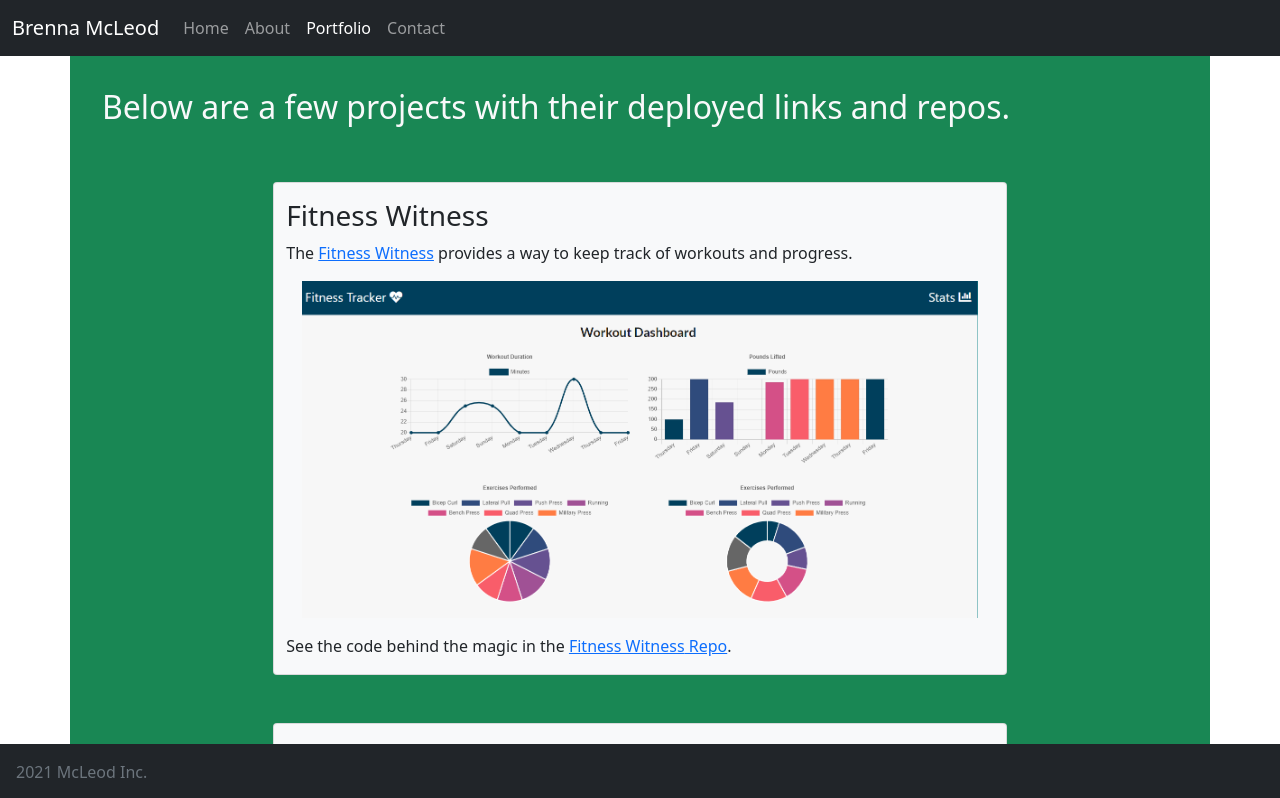
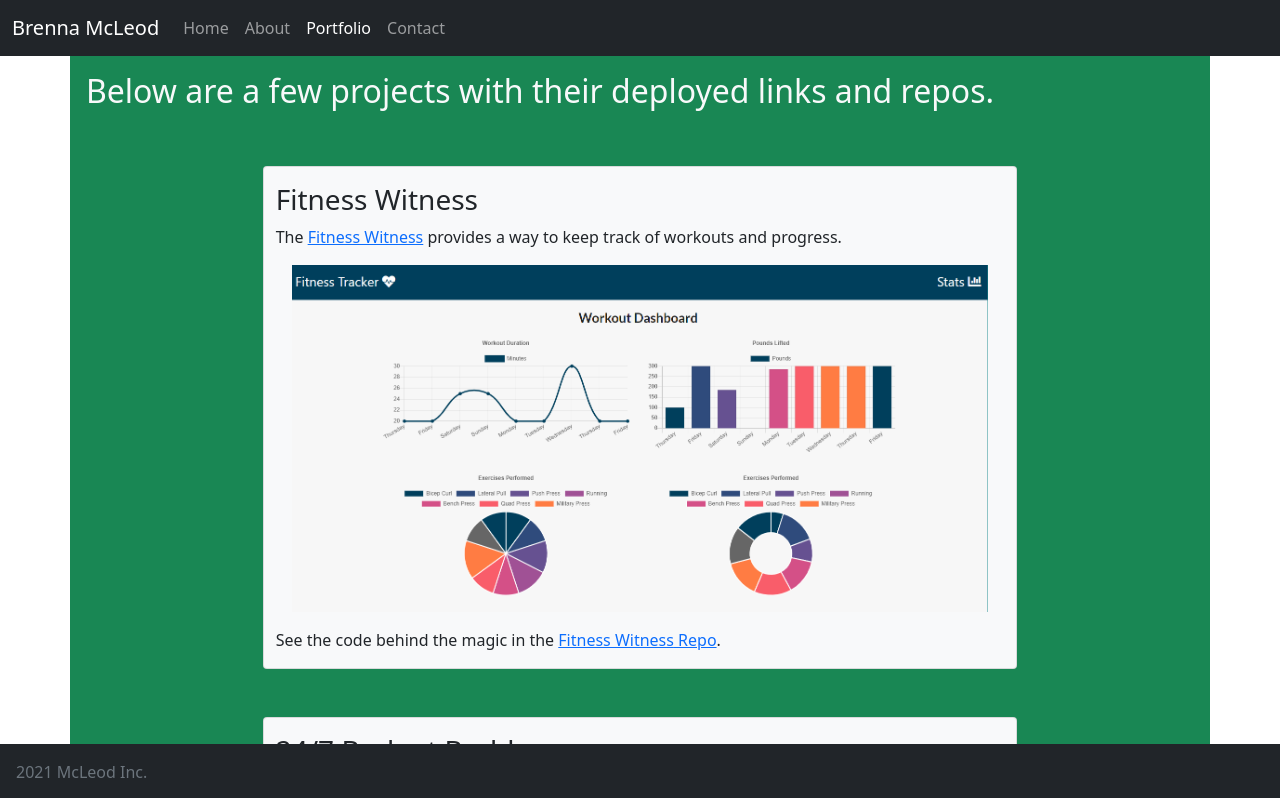
Before and after one commit to bmcleod12/mcleod-react-portfolio, a React (Create React App) app: page /portfolio in a window 1280 px wide. Shown: the top 798 px of the page. Built offline with nearby package versions, Linux system fonts and the light colour scheme.

Commit message:
removed duplicate code

```diff
--- a/src/pages/Portfolio.js
+++ b/src/pages/Portfolio.js
@@ -4,11 +4,7 @@ import Projects from "../components/Projects";
 function Portfolio() {
 
     return (
-      <div className="container p-3 mb-5 bg-success">
-
         <Projects />
-
-      </div>
     );
   }
 
```
